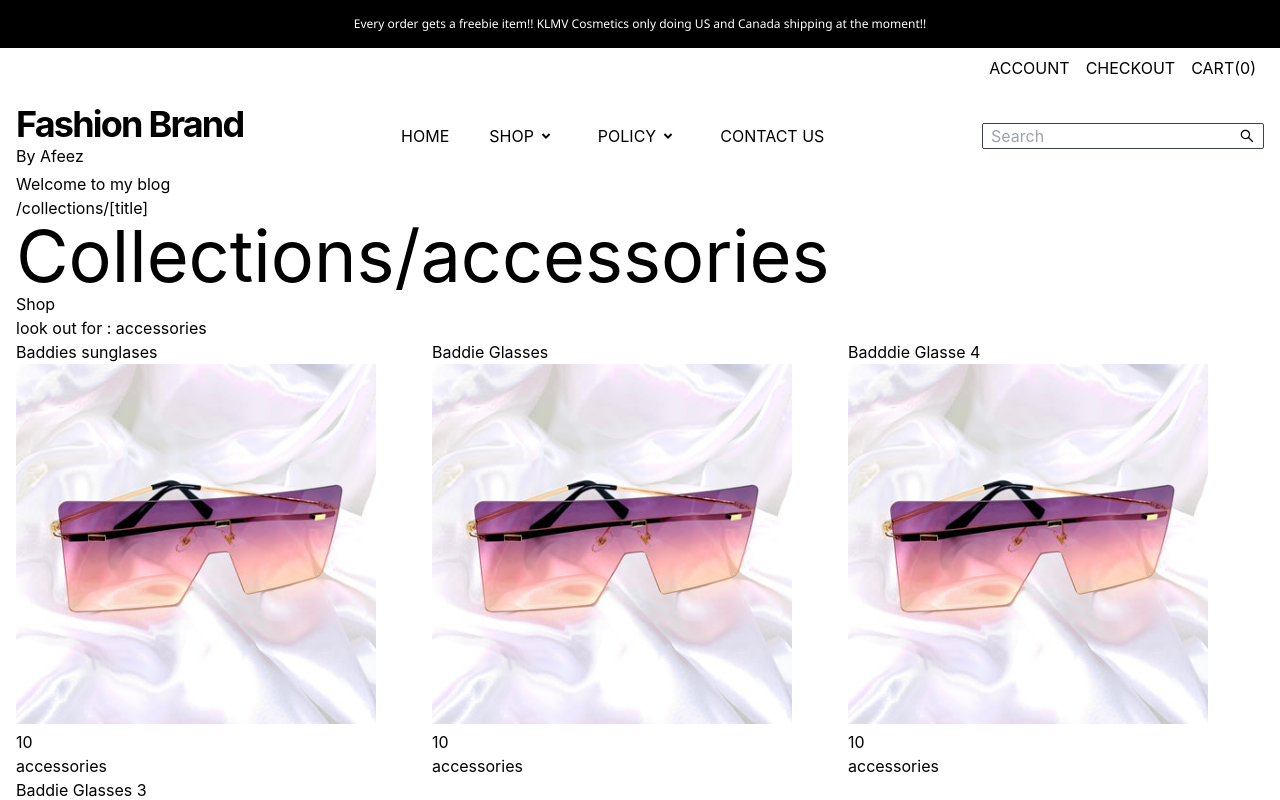
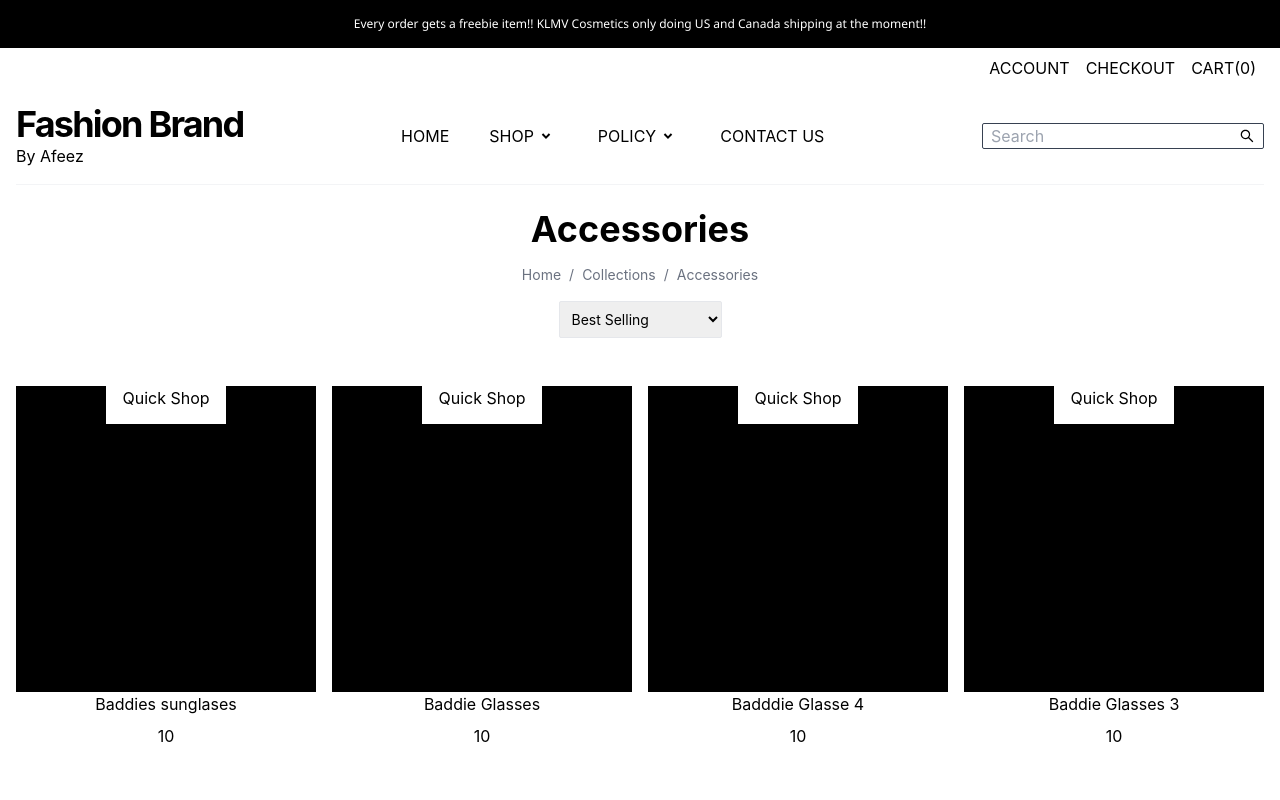
Before and after one commit to faze20/etsy, a Next.js app: page /collections/accessories in a window 1280 px wide. Shown: the top 800 px of the page. Built offline with nearby package versions, Linux system fonts and the light colour scheme.

Commit message:
dynmc pages

```diff
--- a/components/Nav.js
+++ b/components/Nav.js
@@ -238,6 +238,7 @@ function Nav() {
               </div>
                {/* large screen nav end */}
 
+               <div className="w-full bg-gray-100  h-px my-4 "></div>
 
     </div>
 
--- a/components/Product.js
+++ b/components/Product.js
@@ -1,14 +1,16 @@
 import Image from 'next/image'
+import Link from 'next/link'
 
 
 function Product({products}) {
   return (
-      <div className="grid grid-cols-3">
+      <div className="grid gap-4 grid-cols-4">
 
           {products.map((product, index) => (
               <div key={index} >
-                    <h1>{product.name}</h1>
-                    <div>
+                    <div className='relative'>
+                        <div >
+
                         <Image
                             src={`/${product.image}`}
 
@@ -16,9 +18,22 @@ function Product({products}) {
                             width={360}
                             height={360}
                         />
+                        </div>
+                        <div className='bg-black -z-1 hover:z-50 absolute w-full h-full  inset-0 text-center cursor-pointer transition ease-in-out delay-150  duration-300'>
+                            <Link href='#'>
+                            <a className='bg-white p-4'>
+                            Quick Shop
+
+                            </a>
+                            </Link>
+                        </div>
                     </div>
+                    <div className='text-center space-y-2'>
+
+                    <h1>{product.name}</h1>
+
                     <h3>{product.price}</h3>
-                    <h4>{product.category}</h4>
+                    </div>
               </div>
           )
 
--- a/pages/collections/[title]/index.js
+++ b/pages/collections/[title]/index.js
@@ -5,32 +5,39 @@ import { collections } from "../../../data/products";
 
 export default function Index({products}) {
   const router = useRouter();
-
-  if (router.pathname.includes("/colletions/collections") ) {
-    router.pathname ==='connections'
-  }
   return (
     <div>
-      <h1>Welcome to my blog</h1>
-      <h2>{router.pathname}</h2>
+      <div className="space-y-4 my-6">
+          <h1 className="text-center font-bold text-4xl capitalize">{router.query.title}</h1>
 
-      <div className="flex  text-7xl">
-        <Link href='/collections'>
-          <a> Collections</a>
-        </Link>
-        /
-        <Link href={`/collections/${router.query.title}`}>
-          <a> {router.query.title}</a>
-        </Link>
+          <div className="flex justify-center text-gray-500 text-sm capitalize ">
+              <Link href='/'>
+                <a className="mr-2">Home</a>
+              </Link>
+              /
+              <Link href='/collections'>
+                <a className="mx-2"> Collections</a>
+              </Link>
+              /
+              <Link href={`/collections/${router.query.title}`}>
+                <a className="ml-2"> {router.query.title}</a>
+              </Link>
+          </div>
 
-
-      </div>
-      <div>
-      Shop {router.query.id} <br />
-       look out for : {router.query.title}
+          <div className="flex justify-center text-sm">
+            <select id="filter" className="p-2  border border-gray-200 outline-0 rounded-sm ">
+              <option value="Best Selling">Best Selling</option>
+              <option value="Alphabetically, A-Z">Alphabetically, A-Z</option>
+              <option value="Alphabetically, Z-A">Alphabetically, Z-A</option>
+              <option value="Price, High to Low">Price, High to Low</option>
+              <option value="Price, High to Low">Price, High to Low</option>
+              <option value="Date, old to new">Date, old to new</option>
+              <option value="Date, new to old">Date, new to old</option>
+            </select>
+          </div>
       </div>
 
-      <div>
+      <div className="my-12">
         <Product products={products} />
       </div>
     </div>
@@ -40,10 +47,7 @@ export default function Index({products}) {
 export async function getServerSideProps(context) {
   const title = context.params.title;
   const products = collections.filter(product => product.category === title)
-  // console.log(products);
   return {
     props: { products: products}
-
-
   }
 }
--- a/pages/collections/index.js
+++ b/pages/collections/index.js
@@ -12,7 +12,7 @@ function index({products}) {
     {products.map((product, index) => (
         <div className='mx-12' key={index} >
           <Link href={`collections/${product.title}`} passHref>
-              <div className='relative '>
+              <div className='relative hover:brightness-50 transition duration-500 ease-in-out cursor-pointer'>
                   <Image
                       src={`/${product.image}`}
                       alt="logo"
--- a/pages/index.js
+++ b/pages/index.js
@@ -2,20 +2,6 @@ import Head from 'next/head'
 import Image from 'next/image'
 import Link from 'next/link'
 import { useState } from 'react'
-// import bannerPic from '../public/klvm1.jpg'
-// import lipcollectionPic from '../public/kvlmsunnys.jpg'
-// import lashesPic from '../public/homeprdtlashes.jpg'
-// import lotionPic from '../public/kvlmlotion.jpg'
-
-// import salesPic from '../public/kvlmsale.jpg'
-// import lippyPic from '../public/kvlmlippy.jpg'
-// import foundationPic from '../public/kvlmfoundation.jpg'
-// import thumbfoundationPic from '../public/kvlmprdtbnner2.jpg'
-
-// import thumbnailsPic from '../public/kvlmprdbnner3.jpg'
-
-// import thumblippyPic from '../public/kvlmprdbnner4.jpg'
-// import homepageproductPic from '../public/kvlmprdbanner.jpg'
 import  {categories}  from '../data/products'
 
 
@@ -70,15 +56,18 @@ export default function Home({products}) {
             {
               products.map((category, index) => (
                 <div  key={index}>
-                  <div>
+                  <Link  href={`collections/${category.title}`} passHref>
+                    <div className='relative hover:brightness-50 transition duration-500 ease-in-out cursor-pointer '>
                         <Image
                             src={`/${category.image}`}
                             alt="logo"
                             width={360}
                             height={360}
                           />
+                          <h1 className='absolute top-1/4 text-center right-0 left-0 text-white text-7xl capitalize' >{category.title}</h1>
                       </div>
-                    <h1>{category.title}</h1>
+                  </Link>
+
 
 
                 </div>
```
Lines whose indentation alone changed are shown as unchanged.
